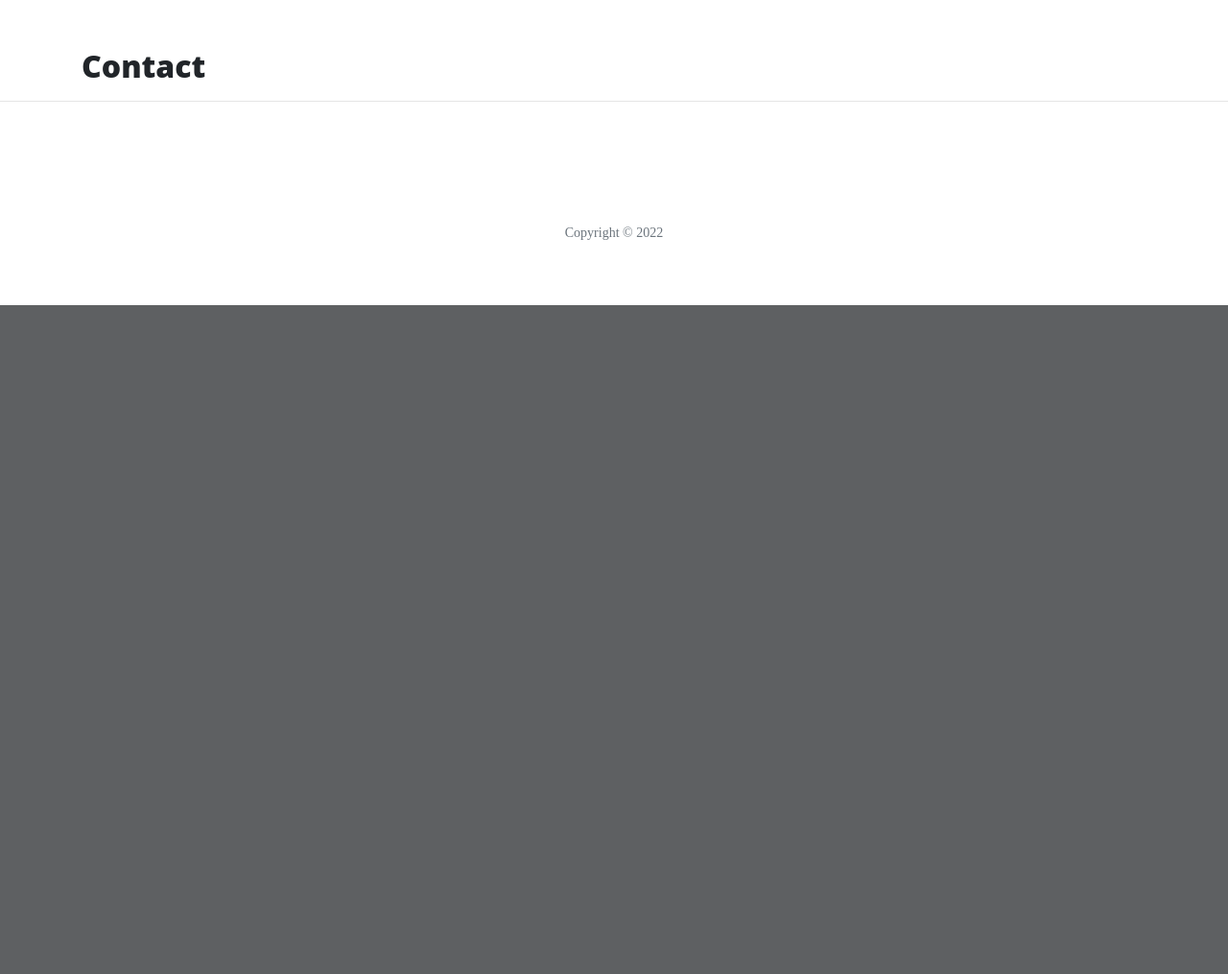
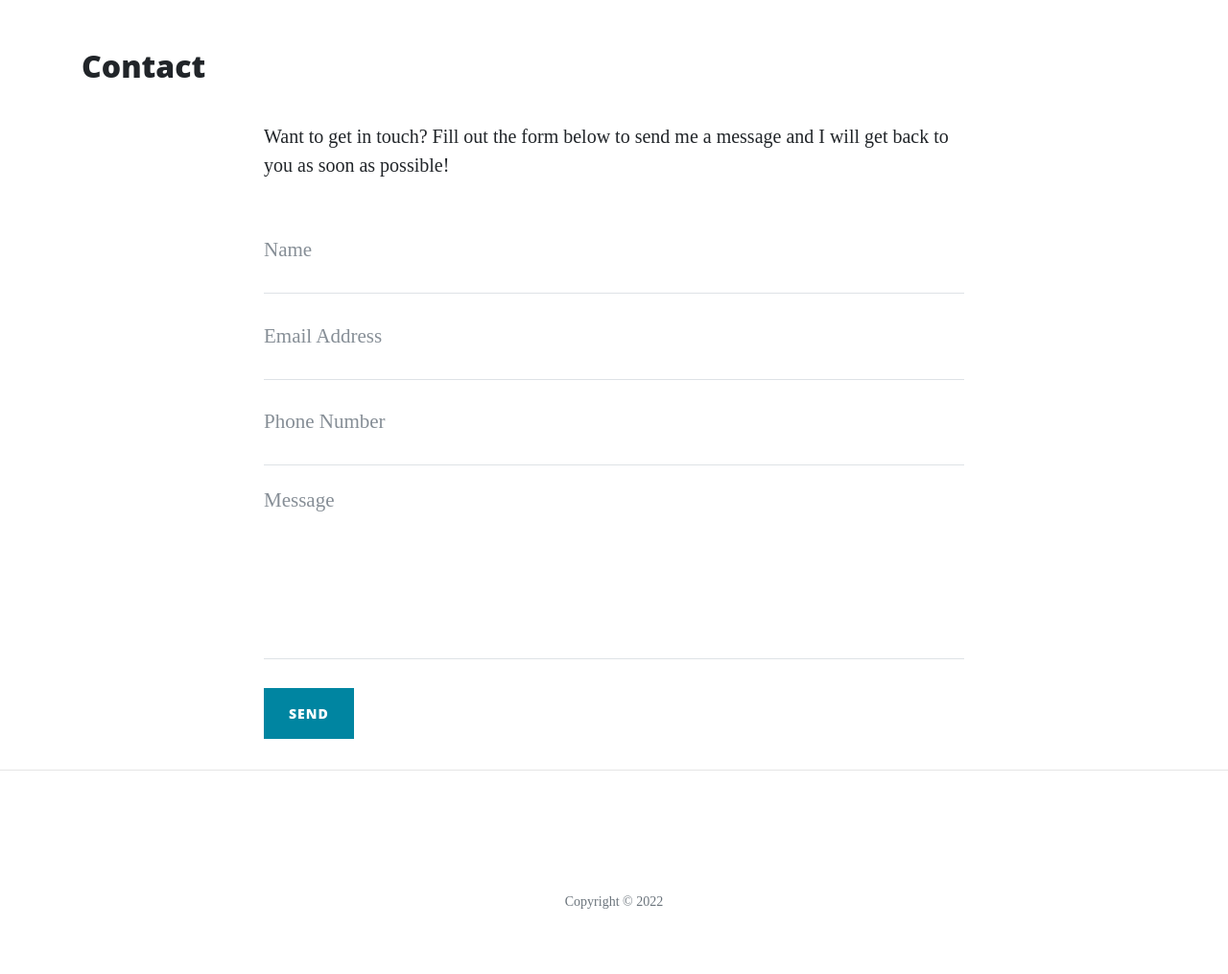
Before and after one commit to patmcdonald/CI-Flask, a Flask app: page /contact in a window 1280 px wide. Shown: the part 628-1643 px from the top of the page at 96% size. Before the commit the page ends 946 px from the top, so only its background shows below. Run offline with Flask 2, Linux system fonts and the light colour scheme; some libraries are stand-ins or nearby versions.

Commit message:
contact form and member.html

```diff
--- a/run.py
+++ b/run.py
@@ -16,7 +16,17 @@ def about():
     data = []
     with open("data/company.json", "r") as json_data:
         data = json.load(json_data)
-    return render_template("about.html", page_title = "About", company = data)
+    return render_template("about.html", page_title="About", company=data)
+
+
+@app.route("/about/<member_name>")
+def about_member(member_name):
+    with open("data/company.json", "r") as json_data:
+        data = json.load(json_data)
+        for obj in data:
+            if obj["url"] == member_name:
+                member = obj
+    return render_template("member.html", member=member)
 
 
 @app.route('/contact')
--- a/templates/contact.html
+++ b/templates/contact.html
@@ -1,4 +1,46 @@
 {% extends "base.html" %}
 {% block content %}
-  <h2>{{ page_title }}</h2>
+    <h2>{{ page_title }}</h2>
+
+	<div class="row">
+		<div class="col-lg-8 col-md-10 mx-auto">
+			<p>Want to get in touch? Fill out the form below to send me a message and I will get back to you as soon as possible!</p>
+			<form name="sentMessage" id="contactForm" novalidate>
+				<div class="control-group">
+					<div class="form-group floating-label-form-group controls">
+						<label>Name</label>
+						<input type="text" class="form-control" placeholder="Name" id="name" required data-validation-required-message="Please enter your name.">
+						<p class="help-block text-danger"></p>
+					</div>
+				</div>
+				<div class="control-group">
+					<div class="form-group floating-label-form-group controls">
+						<label>Email Address</label>
+						<input type="email" class="form-control" placeholder="Email Address" id="email" required data-validation-required-message="Please enter your email address.">
+						<p class="help-block text-danger"></p>
+					</div>
+				</div>
+				<div class="control-group">
+					<div class="form-group col-xs-12 floating-label-form-group controls">
+						<label>Phone Number</label>
+						<input type="tel" class="form-control" placeholder="Phone Number" id="phone" required data-validation-required-message="Please enter your phone number.">
+						<p class="help-block text-danger"></p>
+					</div>
+				</div>
+				<div class="control-group">
+					<div class="form-group floating-label-form-group controls">
+						<label>Message</label>
+						<textarea rows="5" class="form-control" placeholder="Message" id="message" required data-validation-required-message="Please enter a message."></textarea>
+						<p class="help-block text-danger"></p>
+					</div>
+				</div>
+				<br>
+				<div id="success"></div>
+				<div class="form-group">
+					<button type="submit" class="btn btn-primary" id="sendMessageButton">Send</button>
+				</div>
+			</form>
+		</div>
+	</div>
+
 {% endblock %}
```
Also changed, not shown: data/company.json (+28 -14 lines), templates/about.html (+7 -13 lines), templates/member.html (added, +15 -0 lines).
